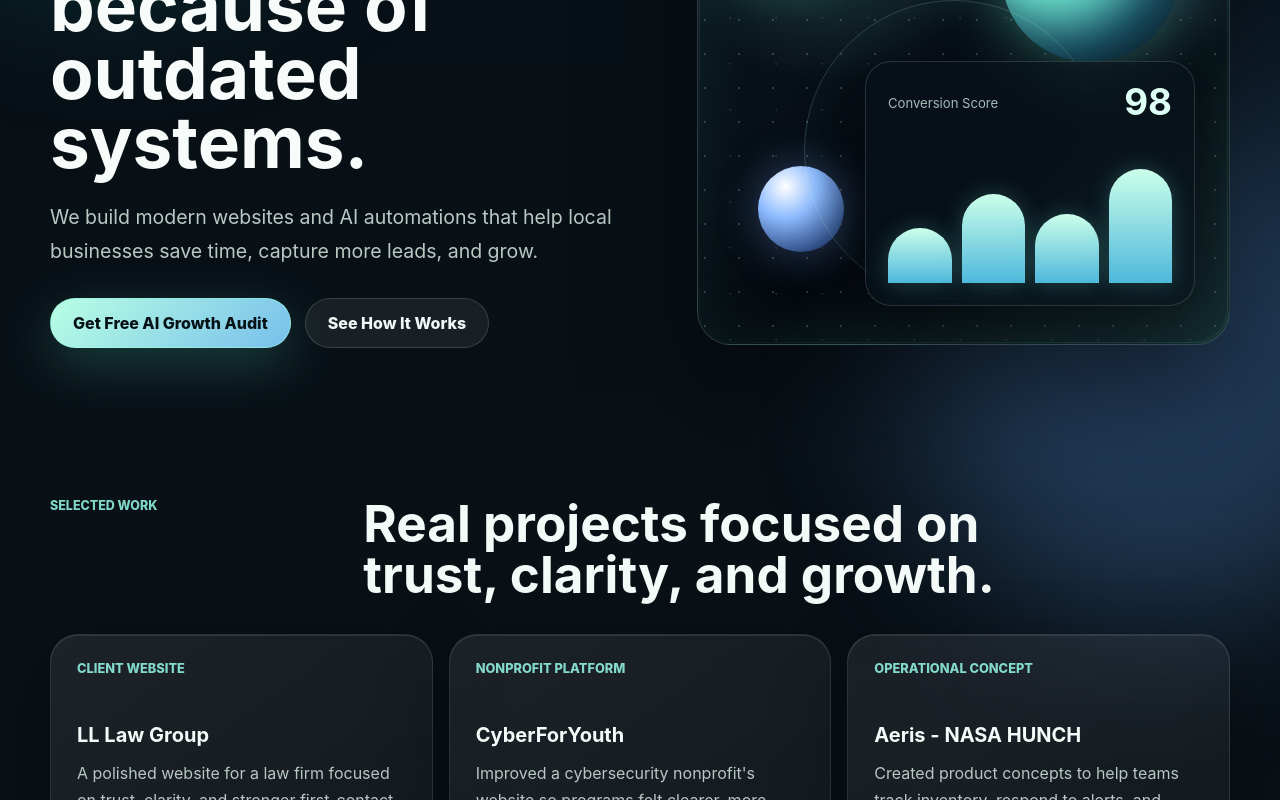
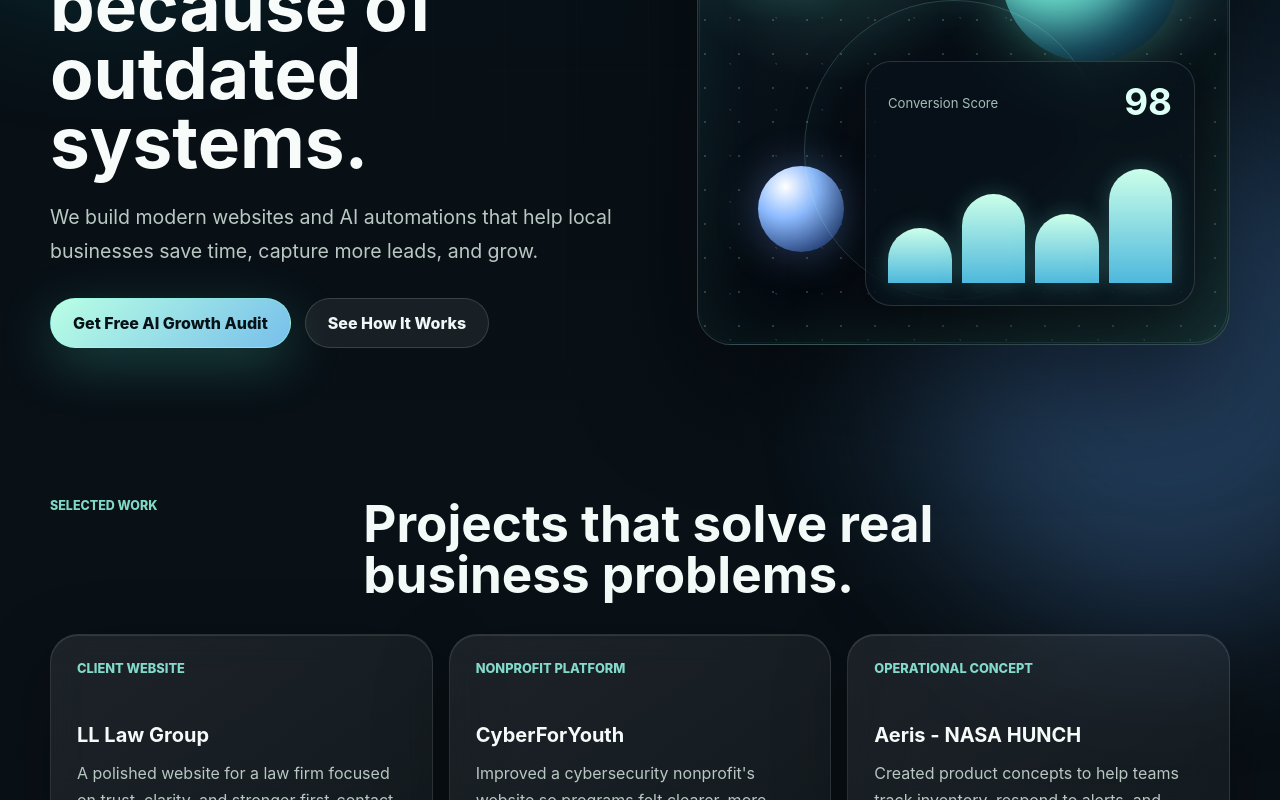
Before and after one commit to Siddanth-Raja/siddanth-portfolio, a React (Vite) app: page / in a window 1280 px wide. Shown: the part 362-1162 px from the top of the page. Built offline with nearby package versions, Linux system fonts and the light colour scheme.

Commit message:
Quick wording change

```diff
--- a/src/App.jsx
+++ b/src/App.jsx
@@ -172,7 +172,7 @@ function App() {
       <section className="section" id="work">
         <div className="section-heading">
           <p className="eyebrow">Selected work</p>
-          <h2>Real projects focused on trust, clarity, and growth.</h2>
+          <h2>Projects that solve real business problems.</h2>
         </div>
         <div className="project-grid">
           {projects.map((project) => (
```
